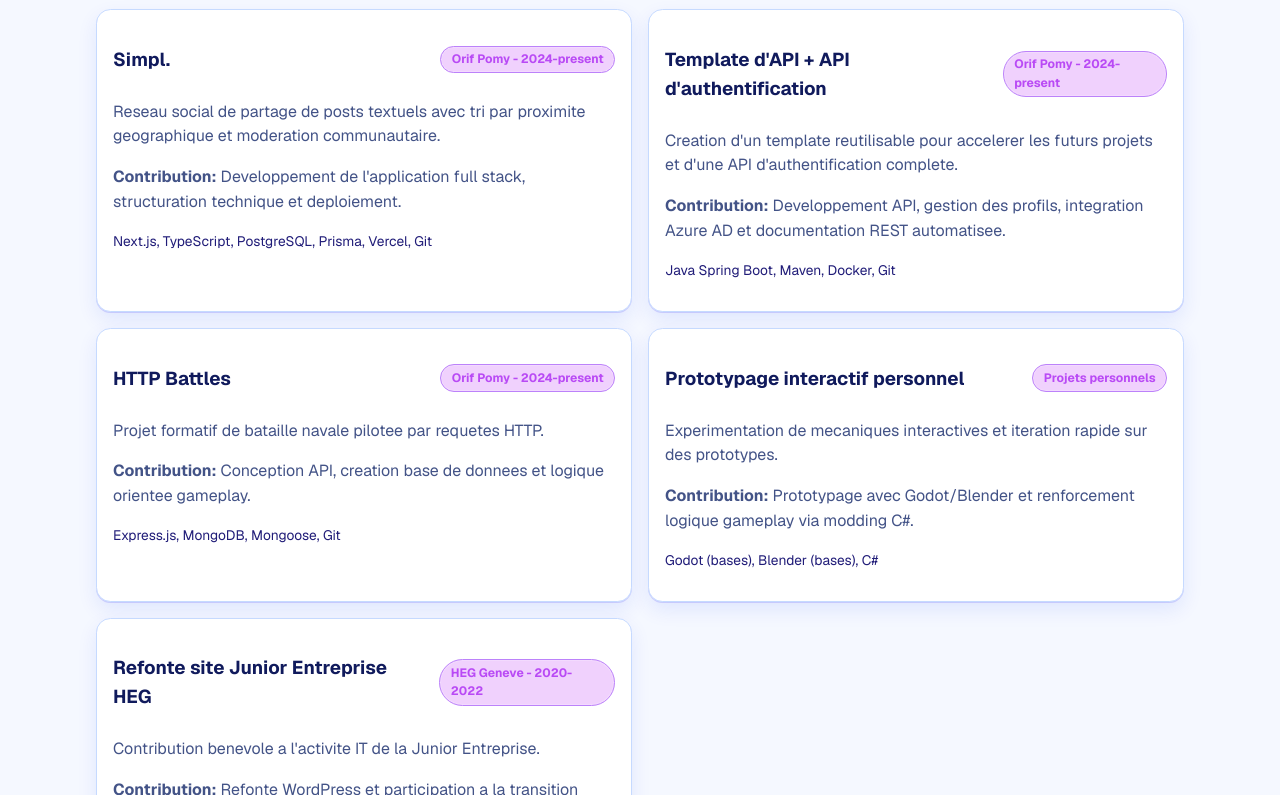
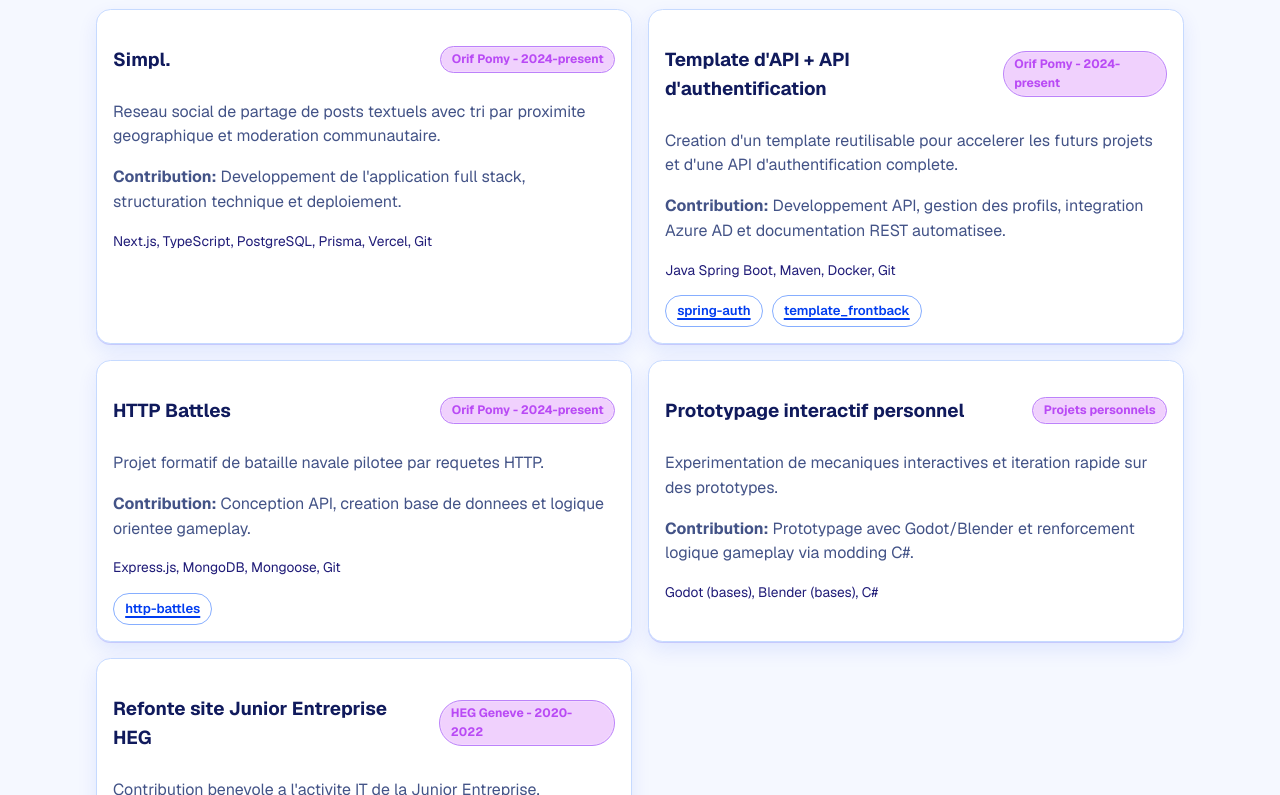
Before and after one commit to KenCacciabueOrif/Portfolio, a Next.js app in the folder portfolio-website/: page /a-propos in a window 1280 px wide. Shown: the part 1080-1875 px from the top of the page. Built offline with nearby package versions, Linux system fonts and the light colour scheme; no server answers.

Commit message:
feat: added links to portfolio

```diff
--- a/portfolio-website/src/app/a-propos/page.tsx
+++ b/portfolio-website/src/app/a-propos/page.tsx
@@ -54,6 +54,20 @@ export default function AboutPage() {
                 <strong>Contribution:</strong> {project.contribution}
               </p>
               <p className="project-stack">{project.stack}</p>
+              {project.links?.length ? (
+                <div className="project-links" aria-label={`Liens du projet ${project.title}`}>
+                  {project.links.map((link) => (
+                    <a
+                      key={link.href}
+                      href={link.href}
+                      target="_blank"
+                      rel="noopener noreferrer"
+                    >
+                      {link.label}
+                    </a>
+                  ))}
+                </div>
+              ) : null}
             </article>
           ))}
         </div>
--- a/portfolio-website/src/app/globals.css
+++ b/portfolio-website/src/app/globals.css
@@ -410,6 +410,31 @@ body {
   color: color-mix(in oklab, var(--foreground) 80%, var(--brand-2) 20%);
 }
 
+.project-links {
+  display: flex;
+  flex-wrap: wrap;
+  gap: 0.55rem;
+  margin-top: 0.8rem;
+}
+
+.project-links a {
+  border-radius: 999px;
+  border: 1px solid color-mix(in oklab, var(--line) 68%, var(--accent) 32%);
+  background: color-mix(in oklab, var(--card) 80%, white 20%);
+  color: color-mix(in oklab, var(--foreground) 88%, var(--accent-2) 12%);
+  font-size: 0.82rem;
+  font-weight: 600;
+  padding: 0.32rem 0.7rem;
+  text-decoration: none;
+  transition: border-color 180ms ease, color 180ms ease, transform 180ms ease;
+}
+
+.project-links a:hover {
+  transform: translateY(-1px);
+  border-color: color-mix(in oklab, var(--accent) 55%, var(--line) 45%);
+  color: color-mix(in oklab, var(--accent) 78%, var(--foreground) 22%);
+}
+
 /* =========================
    Theme: Animation
    ========================= */
@@ -538,6 +563,10 @@ body {
     margin-top: 0.52rem;
   }
 
+  .project-links {
+    margin-top: 0.65rem;
+  }
+
   .project-card-top {
     align-items: flex-start;
     flex-direction: column;
--- a/portfolio-website/src/content/site.ts
+++ b/portfolio-website/src/content/site.ts
@@ -17,12 +17,18 @@ export type ProfessionalExperience = {
   highlights: string[];
 };
 
+export type ProjectLink = {
+  label: string;
+  href: string;
+};
+
 export type PastProject = {
   title: string;
   period: string;
   context: string;
   contribution: string;
   stack: string;
+  links?: ProjectLink[];
 };
 
 export type ProjectCard = {
@@ -148,6 +154,16 @@ export const pastProjects: PastProject[] = [
     contribution:
       "Developpement API, gestion des profils, integration Azure AD et documentation REST automatisee.",
     stack: "Java Spring Boot, Maven, Docker, Git",
+    links: [
+      {
+        label: "spring-auth",
+        href: "https://github.com/OrifInformatique/spring-auth",
+      },
+      {
+        label: "template_frontback",
+        href: "https://github.com/OrifInformatique/template_frontback",
+      },
+    ],
   },
   {
     title: "HTTP Battles",
@@ -157,6 +173,12 @@ export const pastProjects: PastProject[] = [
     contribution:
       "Conception API, creation base de donnees et logique orientee gameplay.",
     stack: "Express.js, MongoDB, Mongoose, Git",
+    links: [
+      {
+        label: "http-battles",
+        href: "https://github.com/OrifInformatique/http-battles",
+      },
+    ],
   },
   {
     title: "Prototypage interactif personnel",
```
